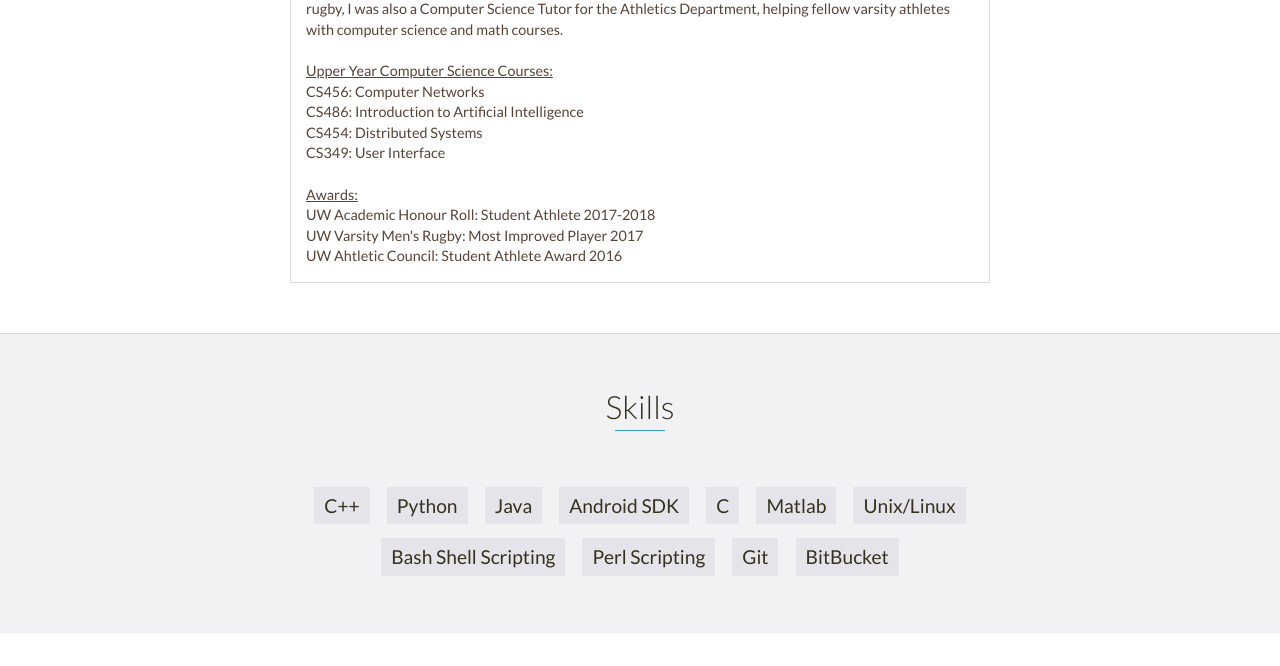
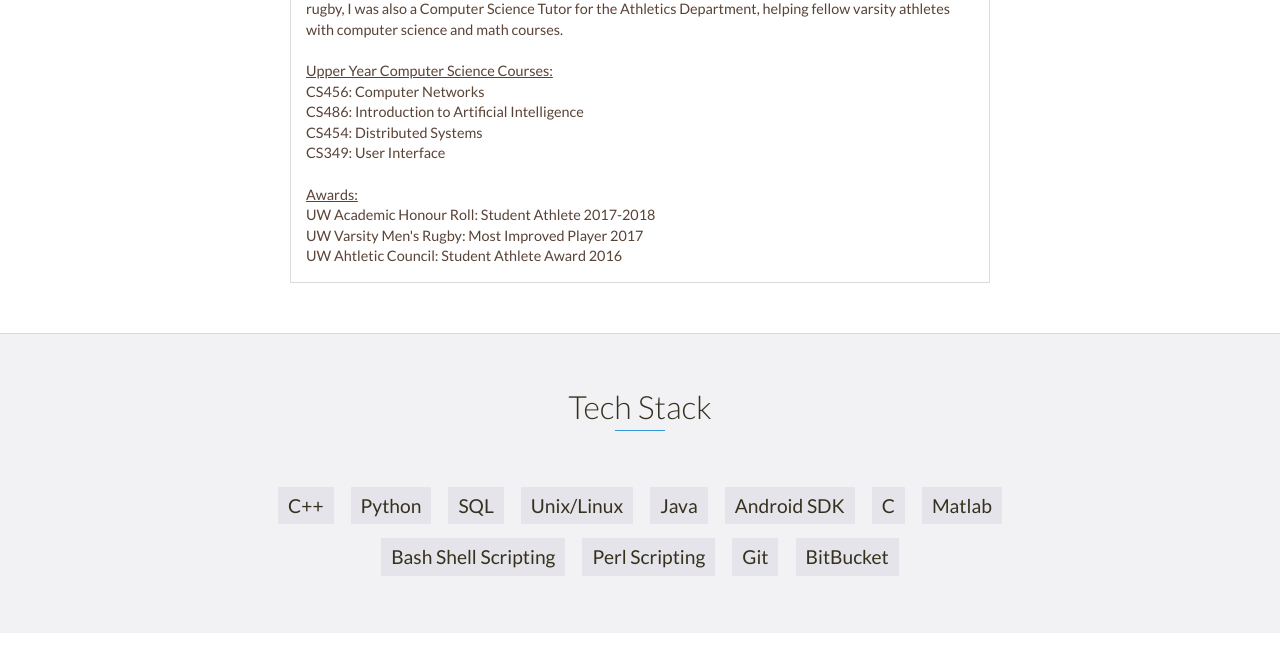
Before and after one commit to yyuuhhjjnnmm/yyuuhhjjnnmm.github.io, a website: page index.html in a window 1280 px wide. Shown: the part 2755-3421 px from the top of the page. Drawn offline with nearby package versions, Linux system fonts and the light colour scheme.

Commit message:
Updated skills section

```diff
--- a/index.html
+++ b/index.html
@@ -235,15 +235,16 @@
     <!-- End #education -->
 
     <div id="skills">
-        <h2 class="heading">Skills</h2>
+        <h2 class="heading">Tech Stack</h2>
         <ul>
             <li>C++</li>
             <li>Python</li>
+            <li>SQL</li>
+            <li>Unix/Linux</li>
             <li>Java</li>
             <li>Android SDK</li>
             <li>C</li>
             <li>Matlab</li>
-            <li>Unix/Linux</li>
             <li>Bash Shell Scripting</li>
             <li>Perl Scripting</li>
             <li>Git</li>
```
